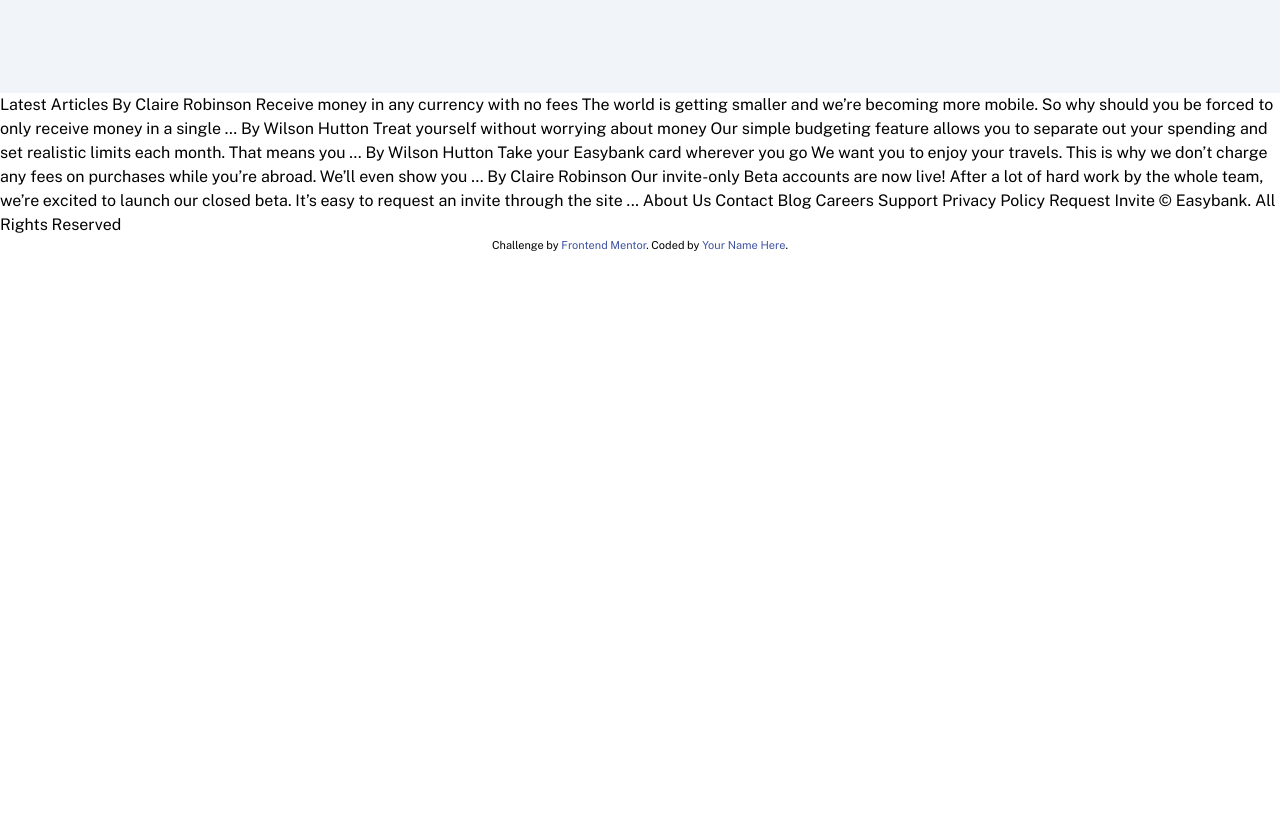
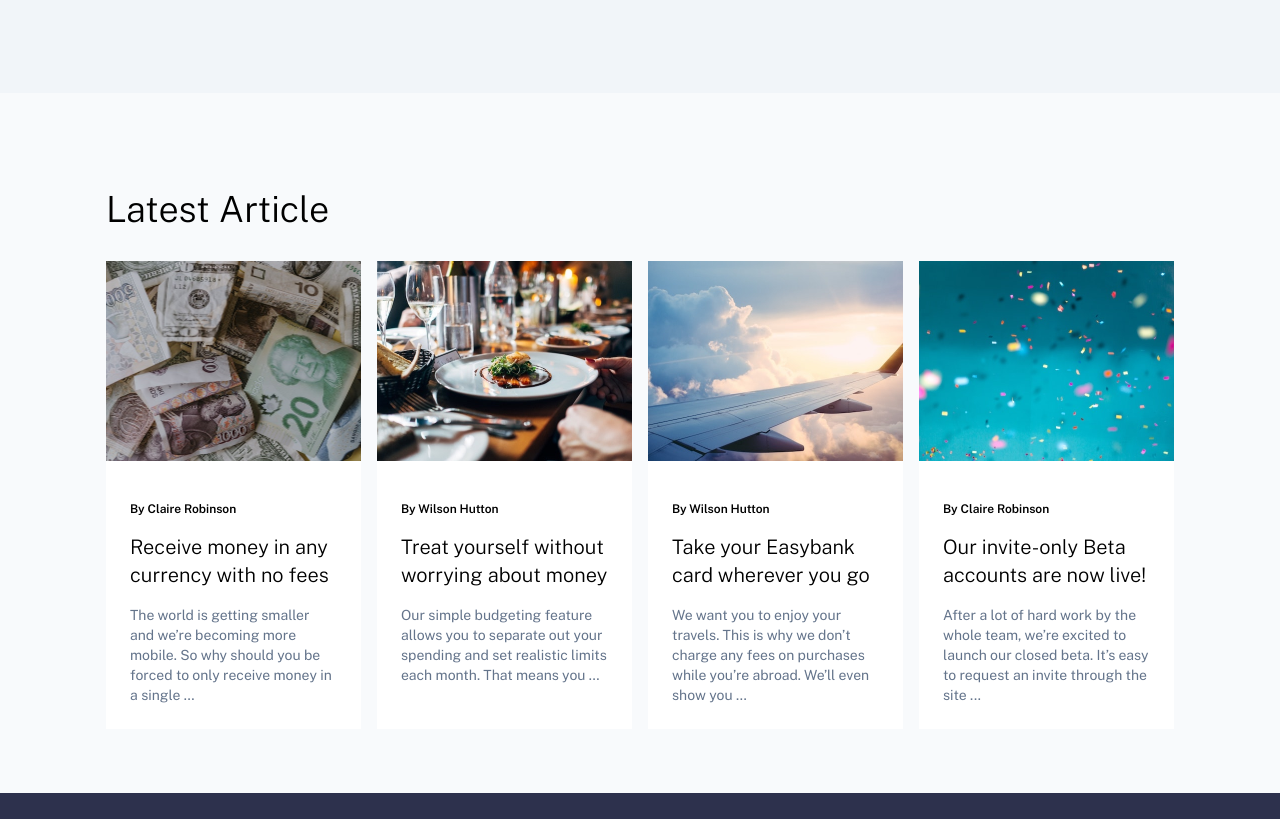
Before and after one commit to Samicowest/easybank, a website: page src/index.html in a window 1280 px wide. Shown: the part 1273-2092 px from the top of the page. Before the commit the page ends 1527 px from the top, so only its background shows below. Drawn offline with nearby package versions, Linux system fonts and the light colour scheme.

Commit message:
desktop website interface done

```diff
--- a/src/index.html
+++ b/src/index.html
@@ -7,7 +7,9 @@
   <!-- displays site properly based on user's device -->
   <link href="./output.css" rel="stylesheet">
   <link rel="icon" type="image/png" sizes="32x32" href="./images/favicon-32x32.png">
-
+  <link rel="stylesheet" href="https://cdnjs.cloudflare.com/ajax/libs/font-awesome/6.6.0/css/all.min.css"
+    integrity="sha512-Kc323vGBEqzTmouAECnVceyQqyqdsSiqLQISBL29aUW4U/M7pSPA/gEUZQqv1cwx4OnYxTxve5UMg5GT6L4JJg=="
+    crossorigin="anonymous" referrerpolicy="no-referrer" />
   <title>Frontend Mentor | Easybank landing page</title>
 
   <!-- Feel free to remove these styles or customise in your own stylesheet 👍 -->
@@ -122,7 +124,7 @@
         </div>
         <div class="flex flex-col gap-4">
           <div class="overflow-hidden w-[70px] h-[70px] rounded-full">
-            <img class="w-full object-cover" src="./images/icon-online.svg" alt="online-icon">
+            <img class="w-full object-cover" src="./images/icon-budgeting.svg" alt="online-icon">
           </div>
           <h2 class="text-2xl text-gray-600 font-bold">Simple Budgeting</h2>
           <p class="text-slate-500 text-sm leading-loose"> See exactly where your money goes each month. Receive
@@ -132,7 +134,7 @@
         </div>
         <div class="flex flex-col gap-4">
           <div class="overflow-hidden w-[70px] h-[70px] rounded-full">
-            <img class="w-full object-cover" src="./images/icon-online.svg" alt="online-icon">
+            <img class="w-full object-cover" src="./images/icon-onboarding.svg" alt="online-icon">
           </div>
           <h2 class="text-2xl text-gray-600 font-bold">Fast Onboarding</h2>
           <p class="text-slate-500 text-sm leading-loose"> We don’t do branches. Open your account in minutes online and
@@ -142,7 +144,7 @@
         </div>
         <div class="flex flex-col gap-4">
           <div class="overflow-hidden w-[70px] h-[70px] rounded-full">
-            <img class="w-full object-cover" src="./images/icon-online.svg" alt="online-icon">
+            <img class="w-full object-cover" src="./images/icon-api.svg" alt="online-icon">
           </div>
           <h2 class="text-2xl text-gray-600 font-bold">Open API</h2>
           <p class="text-slate-500 text-sm leading-loose"> Manage your savings, investments, pension, and much more from
@@ -155,7 +157,111 @@
       </div>
     </div>
   </div>
-  <div>
+  <div class="bg-slate-50 py-16">
+    <div class="w-[1100px] px-4 mx-auto">
+
+      <h2 class="text-4xl font-light py-8">Latest Article</h2>
+      <div class="grid grid-cols-4 gap-4">
+        <div class="flex flex-col bg-white gap-4">
+          <div class="h-[200px] w-full overflow-hidden">
+            <img class="object-cover w-full h-full" src="./images/image-currency.jpg" alt="currency">
+          </div>
+          <div class="px-6 py-6 flex flex-col gap-4">
+            <h3 class="text-xs font-semibold hover:text-teal-300">By Claire Robinson</h3>
+            <h2 class="text-xl font-light hover:text-teal-300 cursor-pointer">Receive money in any currency with no fees
+            </h2>
+            <p class="text-slate-500 text-sm ">
+              The world is getting smaller and we’re becoming more mobile. So why should you be
+              forced to only receive money in a single …
+
+            </p>
+          </div>
+        </div>
+        <div class="flex flex-col bg-white gap-4">
+          <div class="h-[200px] w-full overflow-hidden">
+            <img class="object-cover w-full h-full" src="./images/image-restaurant.jpg" alt="restaurant">
+          </div>
+          <div class="px-6 py-6 flex flex-col gap-4">
+            <h3 class="text-xs font-semibold hover:text-teal-300">By Wilson Hutton</h3>
+            <h2 class="text-xl font-light hover:text-teal-300 cursor-pointer">Treat yourself without worrying about
+              money</h2>
+            <p class="text-slate-500 text-sm ">
+              Our simple budgeting feature allows you to separate out your spending and set
+              realistic limits each month. That means you …
+
+            </p>
+          </div>
+        </div>
+        <div class="flex flex-col bg-white gap-4">
+          <div class="h-[200px] w-full overflow-hidden">
+            <img class="object-cover w-full h-full" src="./images/image-plane.jpg" alt="currency">
+          </div>
+          <div class="px-6 py-6 flex flex-col gap-4">
+            <h3 class="text-xs font-semibold hover:text-teal-300">By Wilson Hutton</h3>
+            <h2 class="text-xl font-light hover:text-teal-300 cursor-pointer">Take your Easybank card wherever you go
+            </h2>
+            <p class="text-slate-500 text-sm ">
+              We want you to enjoy your travels. This is why we don’t charge any fees on purchases
+              while you’re abroad. We’ll even show you …
+
+            </p>
+          </div>
+        </div>
+        <div class="flex flex-col bg-white gap-4">
+          <div class="h-[200px] w-full overflow-hidden">
+            <img class="object-cover w-full h-full" src="./images/image-confetti.jpg" alt="currency">
+          </div>
+          <div class="px-6 py-6 flex flex-col gap-4">
+            <h3 class="text-xs font-semibold hover:text-teal-300">By Claire Robinson</h3>
+            <h2 class="text-xl font-light hover:text-teal-300 cursor-pointer">Our invite-only Beta accounts are now
+              live!</h2>
+            <p class="text-slate-500 text-sm ">
+              After a lot of hard work by the whole team, we’re excited to launch our closed beta.
+              It’s easy to request an invite through the site ...
+
+            </p>
+          </div>
+        </div>
+      </div>
+    </div>
+  </div>
+  <div class="py-8 bg-darkBlue">
+    <div class="flex w-[1100px] mx-auto justify-between">
+      <div class="w-[60%] flex gap-2">
+        <div class="w-[50%] flex justify-between flex-col">
+          <div class="overflow-hidden w-[200px]">
+            <img src="./images/logo_bank.PNG" alt="logo_footer">
+          </div>
+          <div class="flex gap-2">
+            <i class="fa-brands text-white hover:text-teal-400 cursor-pointer fa-facebook"></i>
+            <i class="fa-brands text-white hover:text-teal-400 cursor-pointer fa-youtube"></i>
+            <i class="fa-brands text-white hover:text-teal-400 cursor-pointer fa-twitter"></i>
+            <i class="fa-brands text-white hover:text-teal-400 cursor-pointer fa-instagram"></i>
+            <i class="fa-brands text-white hover:text-teal-400 cursor-pointer fa-pinterest"></i>
+          </div>
+        </div>
+        <div class="w-[50%] flex gap-8 justify-between">
+          <div class="flex flex-col gap-4">
+            <a href="#" class="text-white text-sm hover:text-teal-300">About Us</a>
+            <a href="#" class="text-white text-sm hover:text-teal-300">Contact</a>
+            <a href="#" class="text-white text-sm hover:text-teal-300">Blog</a>
+          </div>
+          <div class="flex flex-col gap-4">
+            <a href="#" class="text-white text-sm hover:text-teal-300">Careers</a>
+            <a href="#" class="text-white text-sm hover:text-teal-300">Support</a>
+            <a href="#" class="text-white text-sm hover:text-teal-300">Privacy Policy</a>
+          </div>
+        </div>
+
+      </div>
+      <div class="flex flex-col items-end gap-8">
+        <button class="bg-gradient-to-tr from-limeGreen to-brightCyan text-white rounded-full px-4 py-2">Request
+          invite</button>
+        <p class="text-gray-200"> © Easybank. All Rights Reserved</p>
+      </div>
+    </div>
+
+  </div>
 
 
 
@@ -174,41 +280,6 @@
 
 
 
-
-    Latest Articles
-
-    By Claire Robinson
-    Receive money in any currency with no fees
-    The world is getting smaller and we’re becoming more mobile. So why should you be
-    forced to only receive money in a single …
-
-    By Wilson Hutton
-    Treat yourself without worrying about money
-    Our simple budgeting feature allows you to separate out your spending and set
-    realistic limits each month. That means you …
-
-    By Wilson Hutton
-    Take your Easybank card wherever you go
-    We want you to enjoy your travels. This is why we don’t charge any fees on purchases
-    while you’re abroad. We’ll even show you …
-
-    By Claire Robinson
-    Our invite-only Beta accounts are now live!
-    After a lot of hard work by the whole team, we’re excited to launch our closed beta.
-    It’s easy to request an invite through the site ...
-
-
-
-    About Us
-    Contact
-    Blog
-    Careers
-    Support
-    Privacy Policy
-
-    Request Invite
-
-    © Easybank. All Rights Reserved
   </div>
 
 
```
Also changed, not shown: src/images/logo_bank.PNG (added), src/output.css.
